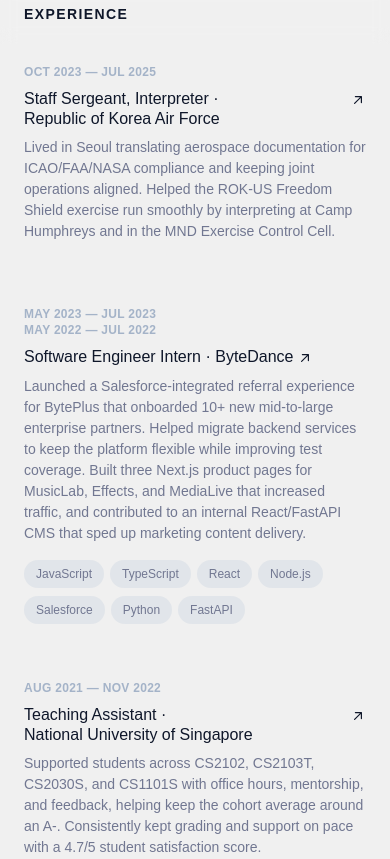
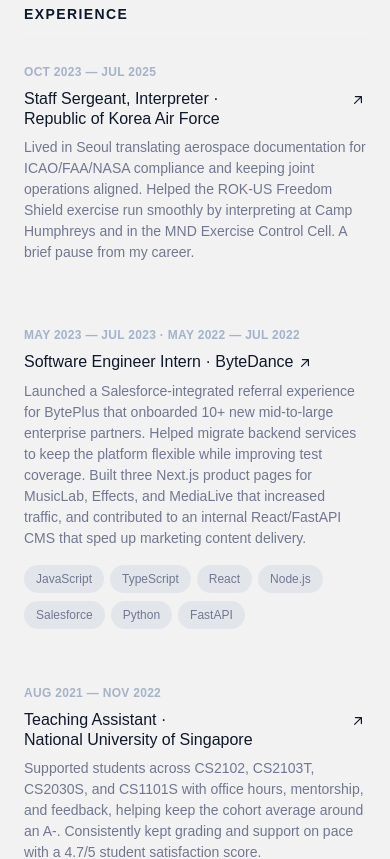
Before and after one commit to petermonky/portfolio, a Next.js app: page / in a window 390 px wide. Shown: the part 1220-2079 px from the top of the page. Built offline with nearby package versions, Linux system fonts and the light colour scheme; a web font is replaced by a local one.

Commit message:
feat: design tweaks

```diff
--- a/src/app/globals.css
+++ b/src/app/globals.css
@@ -1,7 +1,7 @@
 @import "tailwindcss";
 
 :root {
-  --background: #f0f0f0;
+  --background: #f2f2f2;
   --foreground: #0f172a;
 }
 
--- a/src/components/cards/ExperienceCard.tsx
+++ b/src/components/cards/ExperienceCard.tsx
@@ -12,9 +12,12 @@
       <div className="group relative grid pb-1 transition-all sm:grid-cols-8 sm:gap-8 md:gap-4 lg:group-hover/list:opacity-50 lg:hover:opacity-100!">
         <div className="absolute -inset-x-4 -inset-y-4 z-0 hidden rounded-xl transition motion-reduce:transition-none lg:-inset-x-6 lg:block lg:group-hover:-translate-y-0.5 lg:group-hover:shadow-[10px_10px_40px_#e2e2e2,-10px_-10px_40px_#fefefe] lg:group-hover:backdrop-blur" />
         <header className="text-tertiary z-10 mt-1 mb-2 flex flex-col text-xs font-semibold tracking-wide uppercase sm:col-span-2">
-          {item.periods.map((period) => (
-            <span key={period.replace("-", "to")}>{period}</span>
-          ))}
+          <div className="hidden flex-col sm:flex">
+            {item.periods.map((period) => (
+              <span key={period.replace("-", "to")}>{period}</span>
+            ))}
+          </div>
+          <div className="sm:hidden">{item.periods.join(" · ")}</div>
         </header>
         <div className="z-10 sm:col-span-6">
           <h3 className="text-primary leading-snug font-medium">
--- a/src/components/layout/Footer.tsx
+++ b/src/components/layout/Footer.tsx
@@ -17,12 +17,12 @@
         <ExternalTextLink href="https://vercel.com/" label="Vercel">
           Vercel
         </ExternalTextLink>
-        . Inspired by{" "}
+        . Design inspired by{" "}
         <ExternalTextLink
           href="https://brittanychiang.com/"
           label="Brittany Chiang"
         >
-          Brittany Chiang&apos;s portfolio
+          Brittany Chiang
         </ExternalTextLink>
         .
       </p>
--- a/src/data/site.ts
+++ b/src/data/site.ts
@@ -147,7 +147,7 @@
     companyUrl:
       "https://www.airforce.mil.kr/user/indexSub.action?codyMenuSeq=56562&siteId=airforce-eng",
     description:
-      "Lived in Seoul translating aerospace documentation for ICAO/FAA/NASA compliance and keeping joint operations aligned. Helped the ROK-US Freedom Shield exercise run smoothly by interpreting at Camp Humphreys and in the MND Exercise Control Cell.",
+      "Lived in Seoul translating aerospace documentation for ICAO/FAA/NASA compliance and keeping joint operations aligned. Helped the ROK-US Freedom Shield exercise run smoothly by interpreting at Camp Humphreys and in the MND Exercise Control Cell. A brief pause from my career.",
     technologies: [],
   },
   {
```
